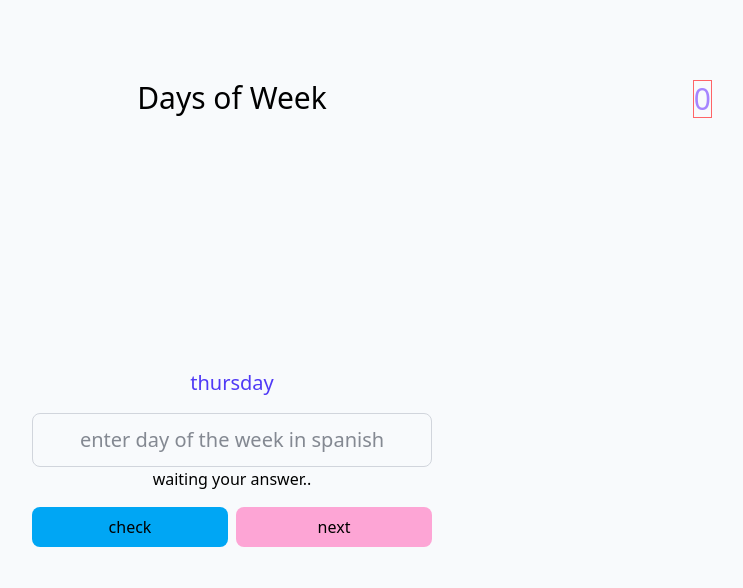
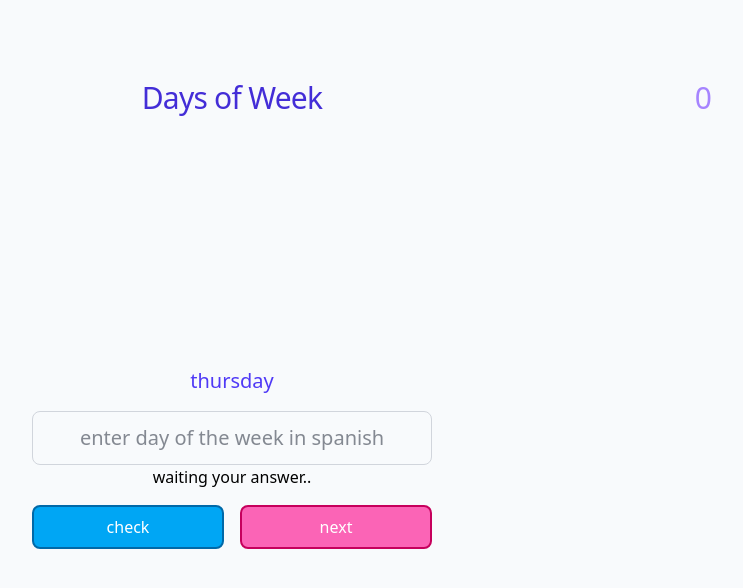
Before and after one commit to danadalabayevacom/talky-talk, a React (Vite) app: page / in a window 1280 px wide. Shown: the top 588 px of the page, without its empty margins (408-1151 px from the left). Built offline with nearby package versions, Linux system fonts and the light colour scheme.

Commit message:
Added button motion

```diff
--- a/package.json
+++ b/package.json
@@ -11,6 +11,7 @@
   },
   "dependencies": {
     "@tailwindcss/vite": "^4.1.18",
+    "framer-motion": "^12.26.2",
     "react": "^19.2.0",
     "react-dom": "^19.2.0",
     "tailwindcss": "^4.1.18"
--- a/src/App.jsx
+++ b/src/App.jsx
@@ -1,6 +1,7 @@
 import React from "react";
 import { useState } from "react";
 import { days, daysEs } from "./dayOfWeeks.js";
+import { motion } from "framer-motion";
 
 function App() {
   const [index, setIndex] = useState(getRandomIdx(days));
@@ -50,11 +51,11 @@ function App() {
 
   return (
     <>
-      <div className="flex justify-center min-h-screen  bg-slate-50">
+      <div className="flex justify-center min-h-screen bg-slate-50">
         <div className="flex flex-col justify-between">
-          <div className="text-3xl text-center text-bold mt-20">
+          <h1 className="text-3xl text-center text-semibold tracking-tight mt-20 text-indigo-700">
             Days of Week
-          </div>
+          </h1>
           <div className="flex flex-col ">
             <div className="text-center text-xl text-indigo-600">
               {days[index]}
@@ -69,25 +70,37 @@ function App() {
               placeholder="enter day of the week in spanish"
             />
             <div className="text-center">{getMessage(answer)}</div>
-            <div className="flex justify-center mt-4">
-              <button
-                className="flex-1 bg-sky-500 hover:bg-sky-700  rounded-lg py-2 px-4"
+            <div className="flex justify-center mt-4 gap-2">
+              <motion.button
+                whileHover={{ scale: 1.05 }}
+                whileTap={{ scale: 0.95 }}
+                animate={
+                  answer === true
+                    ? { backgroundColor: "#22c55e" } // green
+                    : answer === false
+                    ? { backgroundColor: "#ef4444" } // red
+                    : {}
+                }
+                transition={{ type: "spring", stiffness: 300 }}
+                className="flex-1 text-white bg-sky-500 rounded-lg py-2 px-4 border-2 border-sky-700"
                 onClick={onClickCheck}
                 // todo add clcik action add border
               >
                 check
-              </button>
-              <button
-                className="flex-1 bg-pink-300 hover:bg-pink-400 ml-2 rounded-lg py-2 px-4"
+              </motion.button>
+              <motion.button
+                whileHover={{ scale: 1.05 }}
+                whileTap={{ scale: 0.95}}
+                transition={{ type: "spring", stiffness: 300 }}
+                className="flex-1 text-white bg-pink-400 ml-2 rounded-lg py-2 px-4 border-2 border-pink-700"
                 onClick={onClcikNext}
-
               >
                 next
-              </button>
+              </motion.button>
             </div>
           </div>
           <div></div>
-          <div className="absolute top-20 right-40 text-violet-400 text-3xl border border-red-400">
+          <div className="absolute top-20 right-40 text-violet-400 text-3xl">
             {count}
           </div>
         </div>
```
Also changed, not shown: 1 other file (tests, documents, lock files or other folders).
